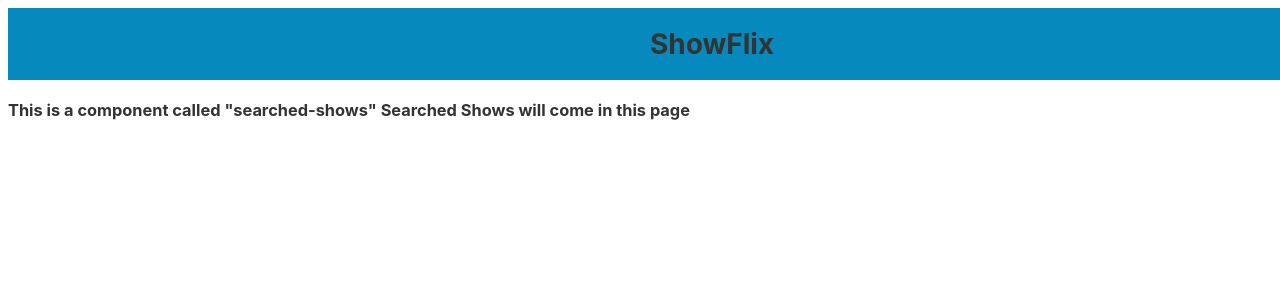
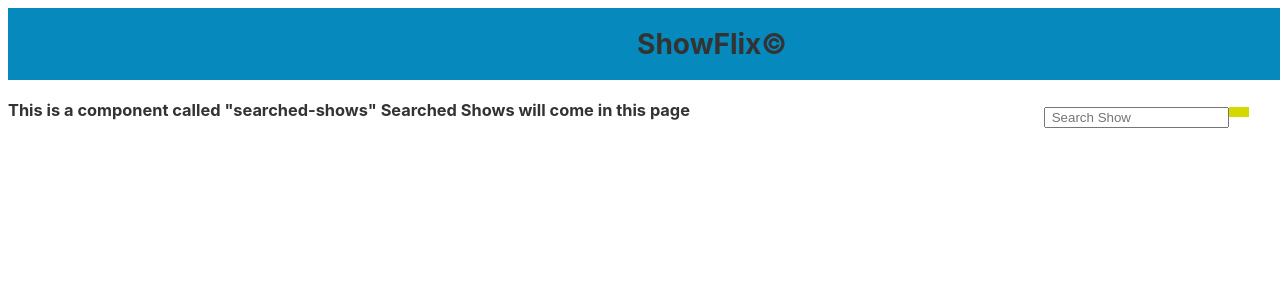
Before and after one commit to mlynn0791/Project-Copy, an Angular app: page / in a window 1280 px wide. Shown: the top 300 px of the page. Built offline with nearby package versions, Linux system fonts and the light colour scheme.

Commit message:
showflix center, copyright, search box

```diff
--- a/src/app/header/header.component.html
+++ b/src/app/header/header.component.html
@@ -1,4 +1,5 @@
 <div class="container-fluid">
-    <div class="spacer"></div>
-    <h1><span>ShowFlix</span></h1>
+  <h1>
+    <span>ShowFlix&copy;</span>
+  </h1>
 </div>
--- a/src/app/searched-shows/searched-shows.component.css
+++ b/src/app/searched-shows/searched-shows.component.css
@@ -0,0 +1,15 @@
+.search {
+  float: right;
+  margin: 7px;
+}
+
+.search button {
+  background-color: #d5d900;
+  color: #f2f2f2;
+  float: right;
+  padding: 5px 10px;
+  margin-right: 16px;
+  font-size: 12px;
+  border: none;
+  cursor: pointer;
+}
--- a/src/app/searched-shows/searched-shows.component.html
+++ b/src/app/searched-shows/searched-shows.component.html
@@ -1,6 +1,16 @@
+<!-- search bar right align -->
+<div class="search">
+  <form action="#">
+    <input type="text" placeholder=" Search Show" name="search" />
+    <button>
+      <i class="fa fa-search" style="font-size: 18px"> </i>
+    </button>
+  </form>
+</div>
+
 <div class="container">
-    <h3>
-        This is a component called "searched-shows"
-        Searched Shows will come in this page
-    </h3>
+  <h3>
+    This is a component called "searched-shows" Searched Shows will come in this
+    page
+  </h3>
 </div>
```
